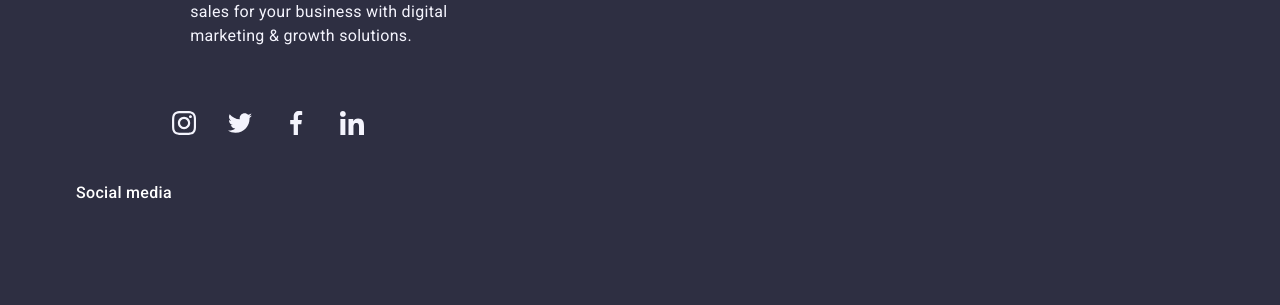
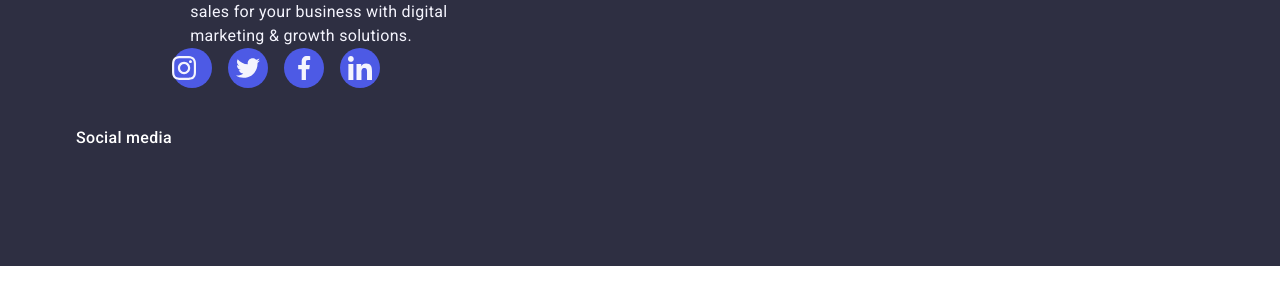
Before and after one commit to ScientistOwl/goit-markup-hw-04, a plain HTML site: page index.html in a window 1280 px wide. Shown: the part 3547-3852 px from the top of the page. After the commit the page ends 3813 px from the top, so only its background shows below. Drawn offline with nearby package versions, Linux system fonts and the light colour scheme.

Commit message:
commmmmmmmmmmmmmmmmmmmmmmmmmmmmmmm

```diff
--- a/css/styles.css
+++ b/css/styles.css
@@ -458,18 +458,11 @@ a {
   height: 40px;
 }
 .icon-foot {
-  width: 100%;
-  height: 100%;
-  background-color: #4d5ae5;
-  border-radius: 50%;
-  display: flex;
-  align-items: center;
-  justify-content: center;
 }
-.icon-foot :hover {
+.href-foot-soc :hover {
   background-color: #31d0aa;
 }
-.icon-foot :focus {
+.href-foot-soc :focus {
   background-color: #31d0aa;
 }
 .svg-icon-f {
@@ -480,3 +473,12 @@ a {
   align-items: baseline;
   margin-right: 120px;
 }
+.href-foot-soc {
+  width: 100%;
+  height: 100%;
+  background-color: #4d5ae5;
+  border-radius: 50%;
+  display: flex;
+  align-items: center;
+  justify-content: center;
+}
--- a/index.html
+++ b/index.html
@@ -451,7 +451,7 @@
           <p class="soc-foot">Social media</p>
           <ul class="foot-icon">
             <li class="icon-li-foot">
-              <a href="icon-foot"
+              <a href="icon-foot" class="href-foot-soc"
                 ><svg class="svg-icon-f">
                   <use
                     href="./images/icons.svg#icon-instagram-1"
@@ -462,21 +462,21 @@
               </a>
             </li>
             <li class="icon-li-foot">
-              <a href="icon-foot"
+              <a href="icon-foot" class="href-foot-soc"
                 ><svg class="svg-icon-f" width="24" hight="24">
                   <use href="./images/icons.svg#icon-twitter"></use>
                 </svg>
               </a>
             </li>
             <li class="icon-li-foot">
-              <a href="icon-foot"
+              <a href="icon-foot" class="href-foot-soc"
                 ><svg class="svg-icon-f" width="24" hight="24">
                   <use href="./images/icons.svg#icon-facebook"></use>
                 </svg>
               </a>
             </li>
             <li class="icon-li-foot">
-              <a href="icon-foot"
+              <a href="icon-foot" class="href-foot-soc"
                 ><svg class="svg-icon-f" width="24" hight="24">
                   <use href="./images/icons.svg#icon-linkedin"></use>
                 </svg>
```
